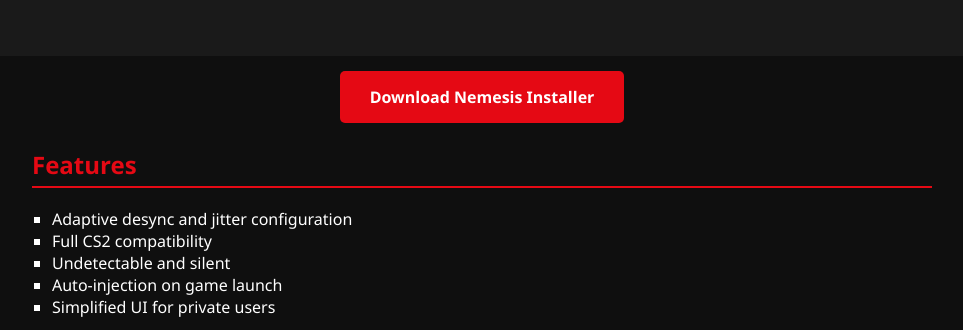
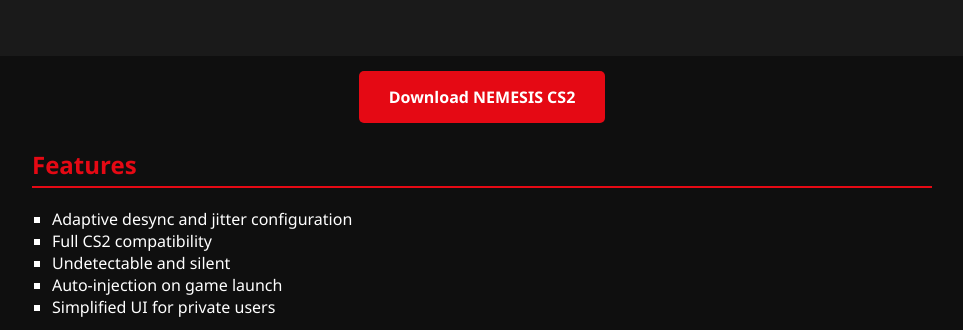
Before and after one commit to ghostrider9322/nemesis-anti-aim, a plain HTML site: page index.html in a window 1280 px wide. Shown: the part 470-800 px from the top of the page, without its empty margins (158-1121 px from the left). Drawn offline with Linux system fonts and the light colour scheme.

Commit message:
Update index.html

```diff
--- a/index.html
+++ b/index.html
@@ -83,7 +83,7 @@
   </header>
 
   <div class="cta">
-    <a href="NemesisInstaller.cip" download>Download Nemesis Installer</a>
+    <a href="NEMESIS_CS2.zip" download>Download NEMESIS CS2</a>
   </div>
 
   <section class="features">
```
